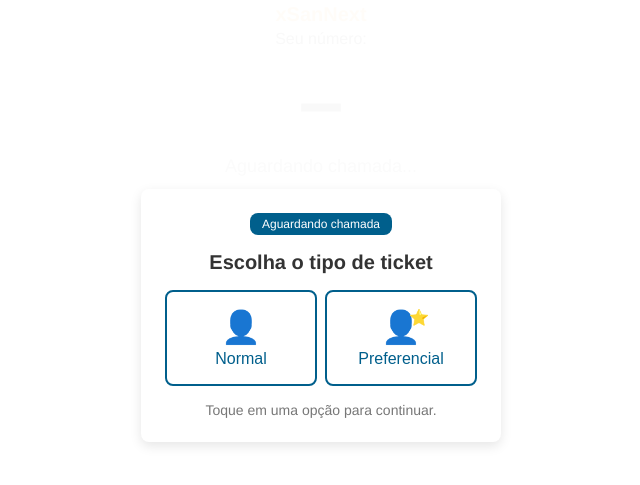
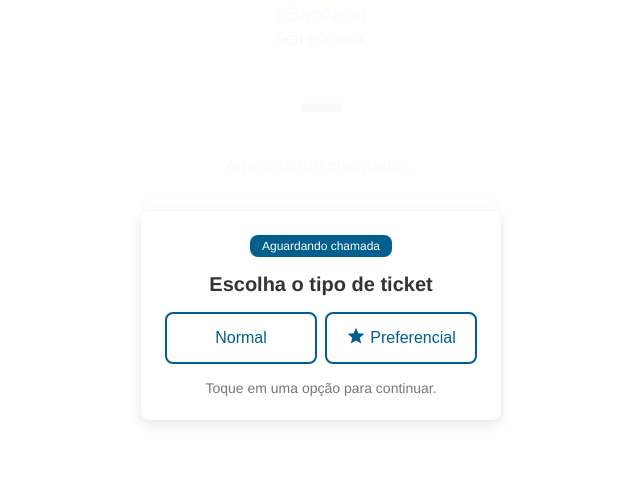
Before and after one commit to SanAppsMano/xSanNext, a website: page public/client/index.html in a window 1280 px wide. Shown: the part 85-570 px from the top of the page, without its empty margins (319-959 px from the left). Drawn offline with Linux system fonts and the light colour scheme.

Commit message:
refactor: simplify ticket option icons

```diff
--- a/public/client/css/client.css
+++ b/public/client/css/client.css
@@ -208,29 +208,18 @@ button {
   border: 2px solid var(--primary);
   background: #fff;
   color: var(--primary);
-  padding: 1rem 0.5rem;
+  padding: 0.75rem 0.5rem;
   display: flex;
-  flex-direction: column;
   align-items: center;
+  justify-content: center;
+  gap: 0.25rem;
   border-radius: var(--radius);
   font-size: 1rem;
 }
 
-.ticket-option .icon {
-  font-size: 2rem;
-  margin-bottom: 0.25rem;
-}
-
-.ticket-option .priority-icon {
-  position: relative;
-  display: inline-block;
-}
-
-.ticket-option .priority-icon .star {
-  position: absolute;
-  font-size: 1rem;
-  top: 0;
-  right: -0.5rem;
+.ticket-option .icon svg {
+  width: 1.25rem;
+  height: 1.25rem;
 }
 
 .ticket-option:hover {
--- a/public/client/index.html
+++ b/public/client/index.html
@@ -39,11 +39,15 @@
       <h2>Escolha o tipo de ticket</h2>
         <div class="ticket-options">
           <button class="ticket-option" id="btn-normal">
-          <span class="icon">👤</span>
             <span>Normal</span>
           </button>
           <button class="ticket-option" id="btn-preferencial">
-          <span class="icon priority-icon">👤<span class="star">⭐</span></span>
+            <span class="icon">
+              <svg viewBox="0 0 24 24" width="22" height="22" aria-hidden="true">
+                <path d="M12 17.27l6.18 3.73-1.64-7.03L22 9.24l-7.19-.62L12 2 9.19 8.62 2 9.24l5.46 4.73L5.82 21z"
+                      fill="currentColor" />
+              </svg>
+            </span>
             <span>Preferencial</span>
           </button>
         </div>
```
Lines whose indentation alone changed are shown as unchanged.
